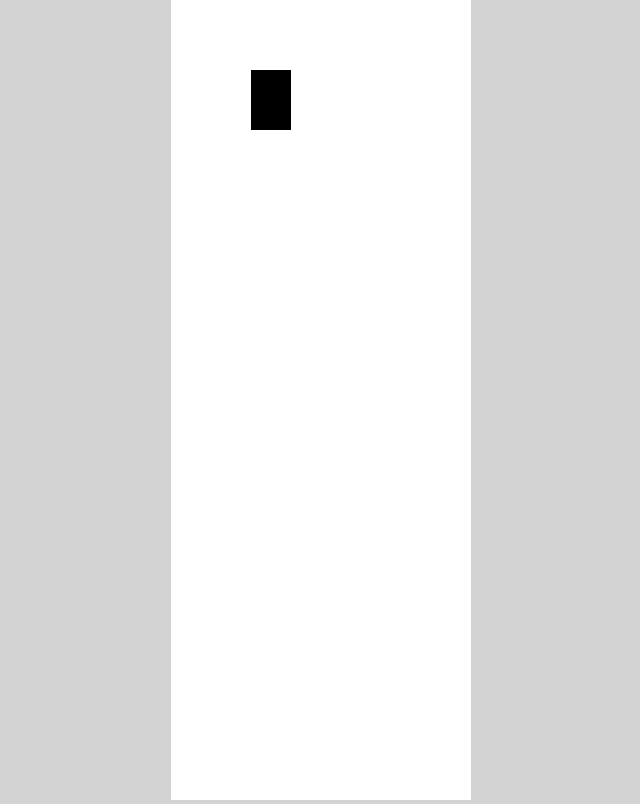
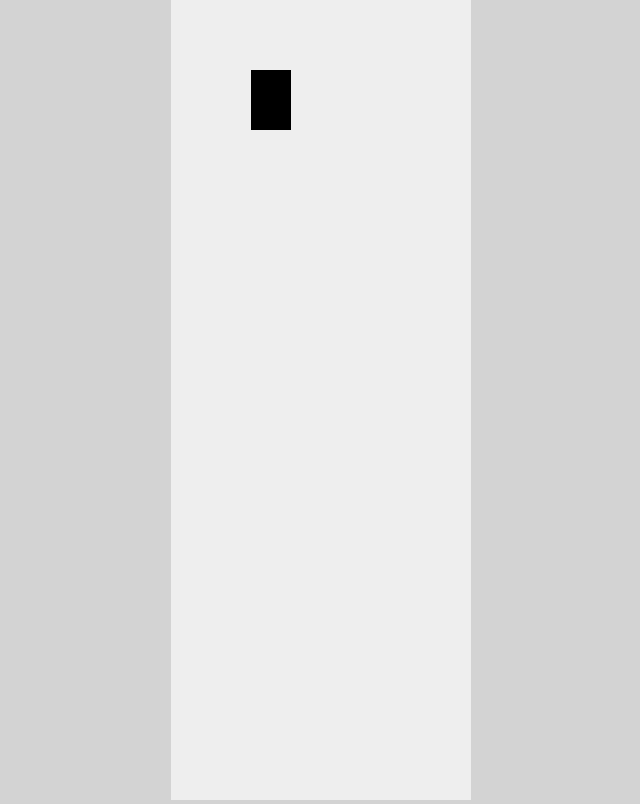
Before and after one commit to ojpro/self-driving-car, a website built with Vite: page index.html in a window 1280 px wide. Shown: the whole page, without its empty margins (319-959 px from the left). Built offline with nearby package versions, Linux system fonts and the light colour scheme.

Commit message:
change canvas's background

```diff
--- a/src/style.css
+++ b/src/style.css
@@ -8,5 +8,5 @@ body{
 }
 
 #canvas{
-    background-color: #ffffff;
+    background-color: #eeeeee;
 }
```
